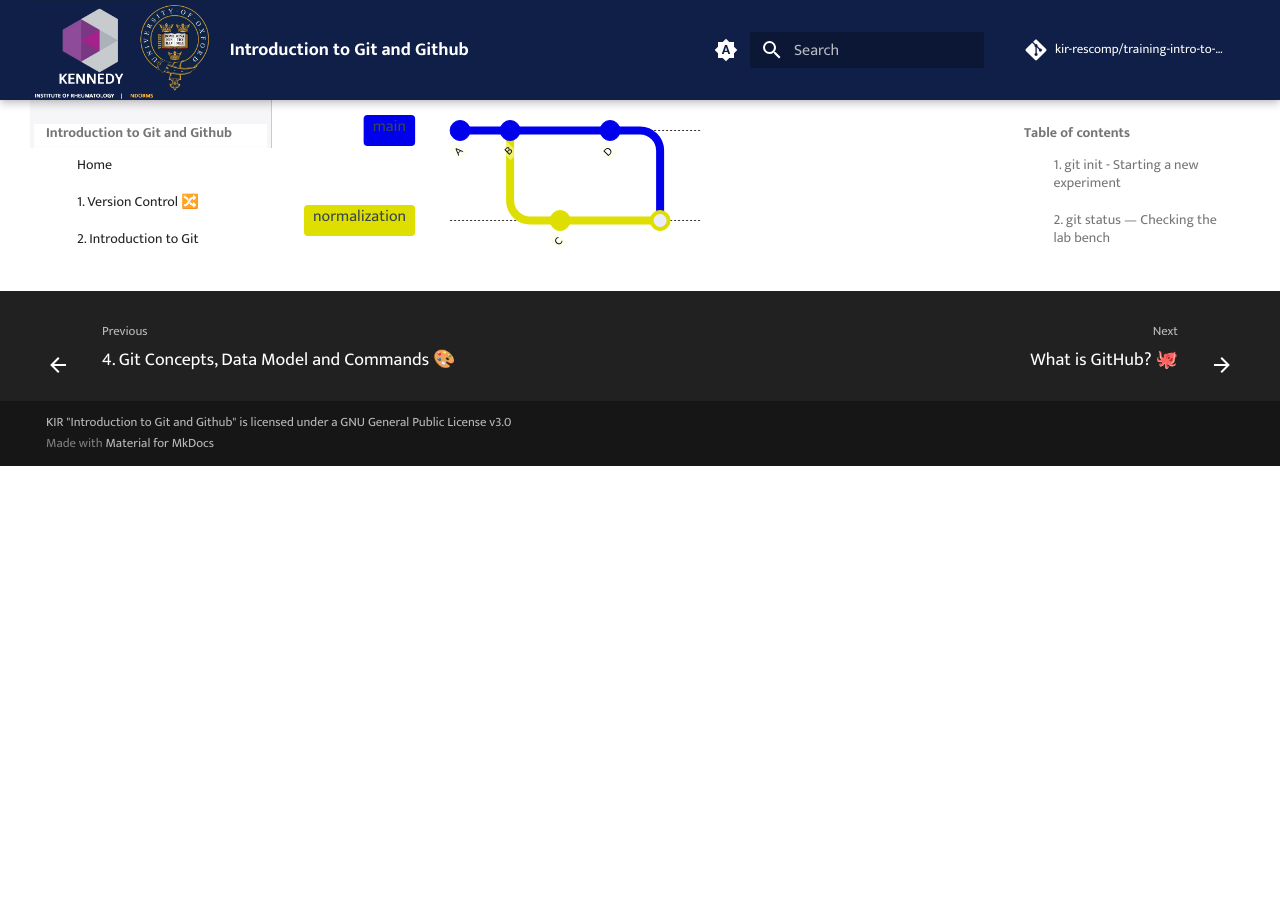
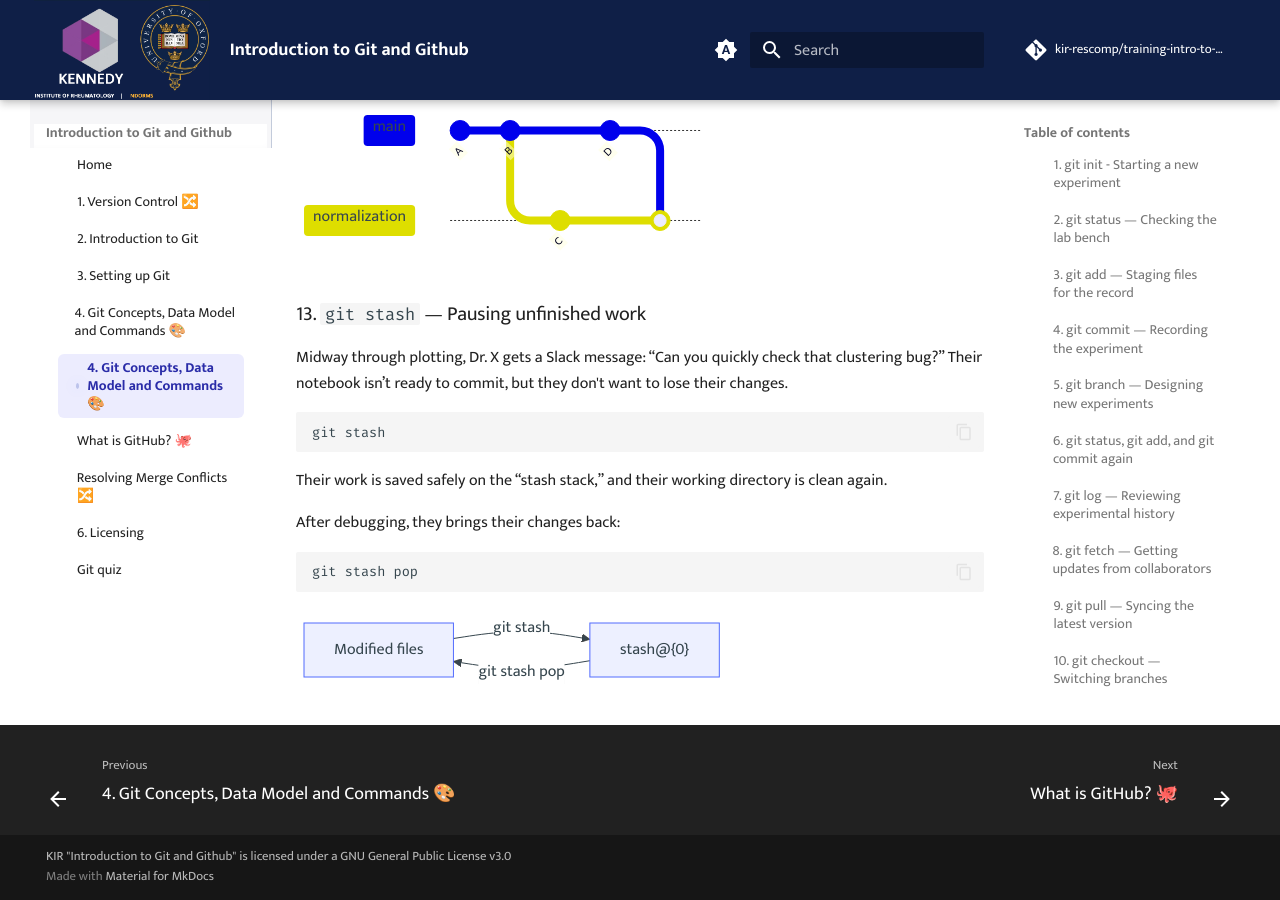
Before and after one commit to kir-rescomp/training-intro-to-git-github, an MkDocs documentation site: the page built from docs/4.git_model_commands.md, in a window 1280 px wide and 900 px high, scrolled down 5345 px. Built offline with MkDocs 1.6.1 and Material for MkDocs 9.7.7, drawn with Linux system fonts in a browser that asks for light colours; comment, search, counter and statistics services are not loaded; before the commit the page ends 5811 px from its top, so only the background shows below that.

Commit message:
notes on git stash

````diff
--- a/docs/4.git_model_commands.md
+++ b/docs/4.git_model_commands.md
@@ -266,3 +266,25 @@ gitGraph
   checkout normalization
   merge main
 ```
+### 13. `git stash` — Pausing unfinished work
+
+Midway through plotting, Dr. X gets a Slack message: “Can you quickly check that clustering bug?”
+Their notebook isn’t ready to commit, but they don't want to lose their changes.
+
+```bash
+git stash
+```
+
+Their work is saved safely on the “stash stack,” and their working directory is clean again.
+
+After debugging, they brings their changes back:
+
+```bash
+git stash pop
+```
+
+```mermaid
+flowchart LR
+  WD[Modified files] -->|git stash| STASH["stash@{0}"]
+  STASH -->|git stash pop| WD
+```
````
